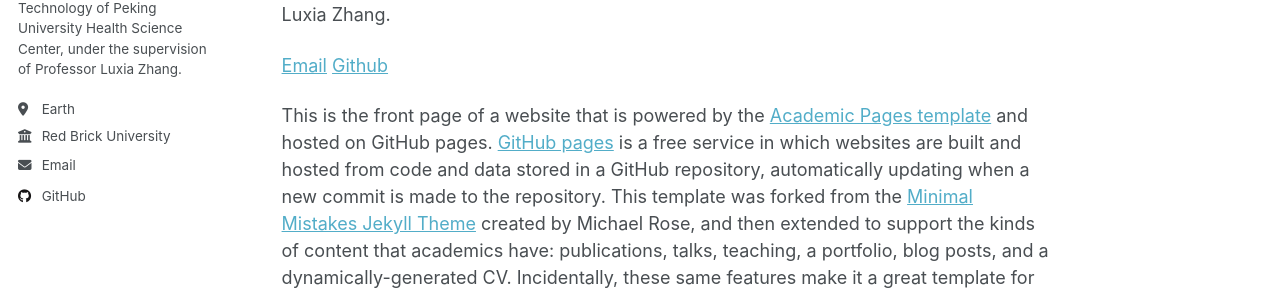
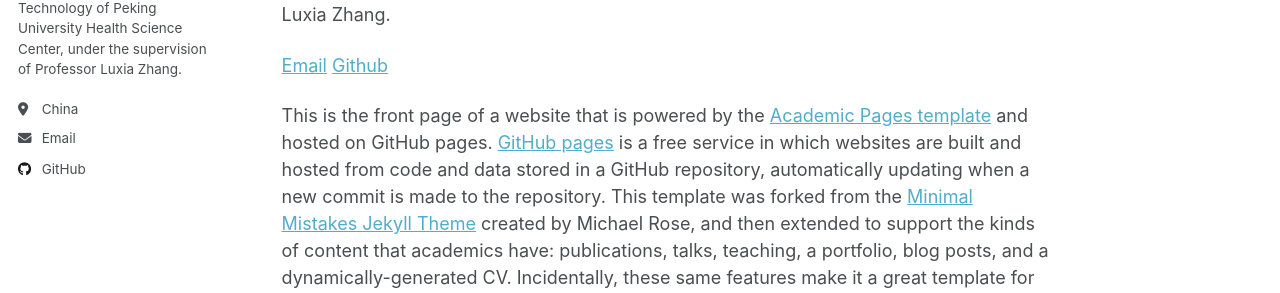
Before and after one commit to FuSihan1/FuSihan1.github.io, a Jekyll site: the page built from _pages/about.md, in a window 1280 px wide. Shown: the part 222-515 px from the top of the page. Built offline with Jekyll 4.4.1, drawn with Linux system fonts in a browser that asks for light colours; a script that is not in the unit is left out.

Commit message:
Update _config.yml

```diff
--- a/_config.yml
+++ b/_config.yml
@@ -27,10 +27,10 @@
   name             : "Sihan Fu"
   pronouns         : # example: "she/her"
   bio              : "Hello! I am a doctoral student at the Institute of Medical Technology of Peking University Health Science Center, under the supervision of Professor Luxia Zhang."
-  location         : "Earth"
-  employer         : "Red Brick University"
+  location         : "China"
+  employer         : #"Red Brick University"
   uri              : # URL
-  email            : "none@example.org"
+  email            : "2511110780@stu.pku.edu.cn"
 
   # Academic websites
   academia         : # URL
```
